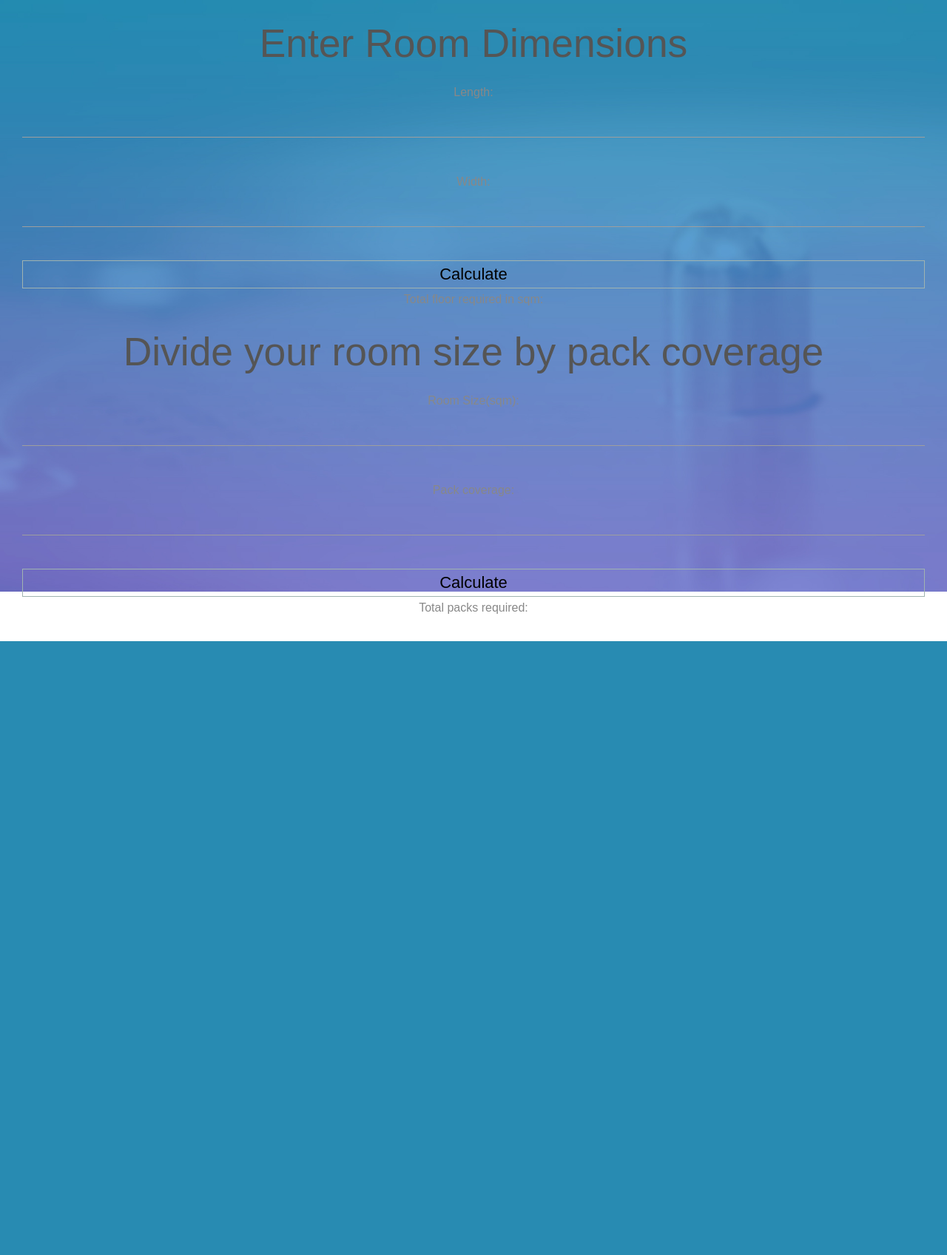
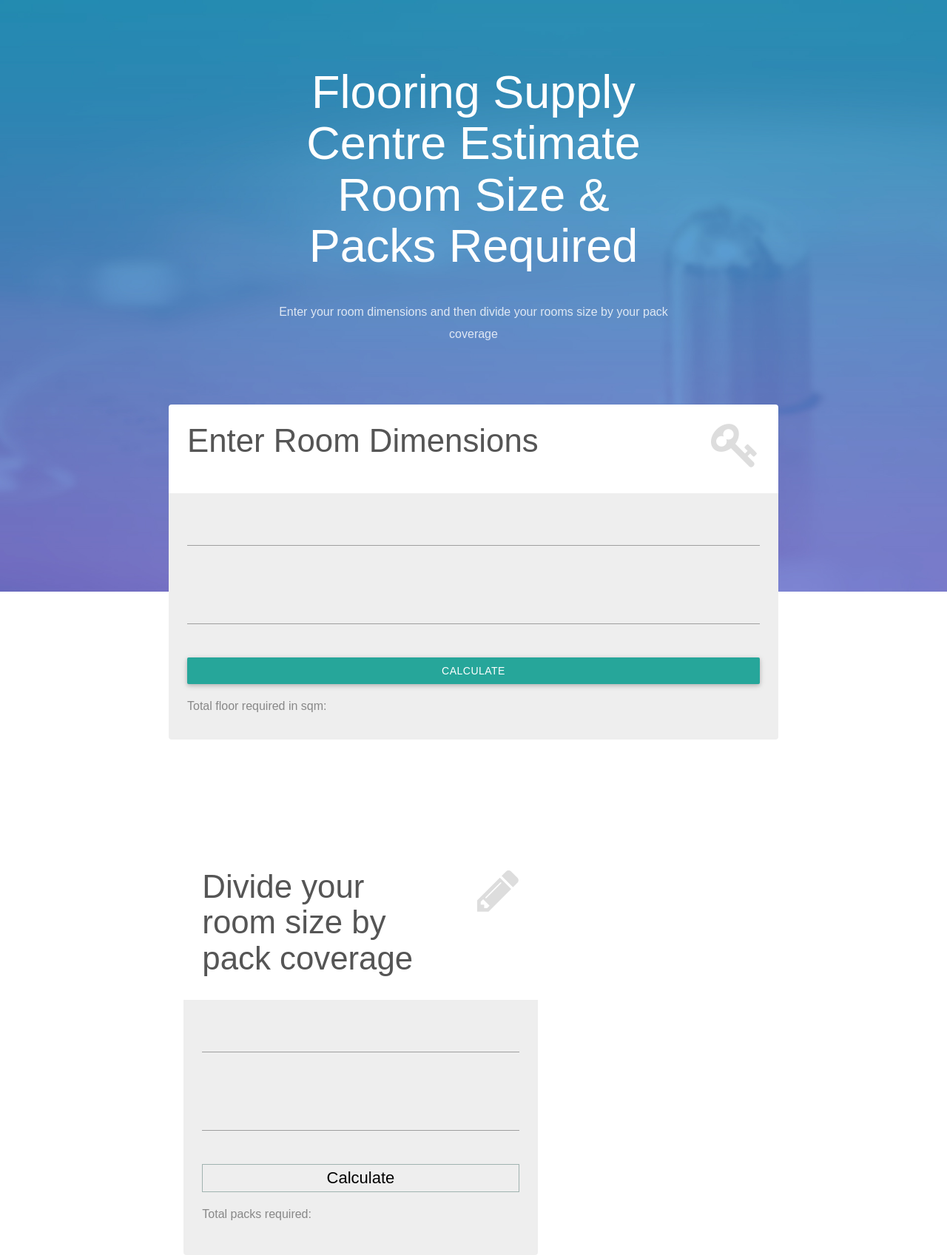
Before and after one commit to Lawqq/floorcalcu, a PHP site: page / in a window 1280 px wide. Shown: the whole page at 74% size. Before the commit the page ends 867 px from the top, so only its background shows below. Run offline with PHP 8.4, Linux system fonts and the light colour scheme.

Commit message:
fix css with divs

```diff
--- a/index.php
+++ b/index.php
@@ -16,25 +16,91 @@
 		</style>
 		</head>
 	<body>
-	<h2>Enter Room Dimensions</h2>
-		<form>
-			Length: <input type="text" id="firstNumber" /><br>
-			Width: <input type="text" id="secondNumber" /><br>
-			<input type="button" onClick="multiplyBy()" Value="Calculate" />
-		</form>
+
+	    <div class="top-content">
+
+            <div class="inner-bg">
+                <div class="container">
+
+                    <div class="row">
+                        <div class="col-sm-8 col-sm-offset-2 text">
+                            <h1><strong>Flooring Supply Centre</strong> Estimate Room Size &amp; Packs Required</h1>
+                            <div class="description">
+                            	<p>Enter your room dimensions and then divide your rooms size by your pack coverage</p>
+                            </div>
+                        </div>
+                    </div>
+
+                    <div class="form-box">
+	                        	<div class="form-top">
+	                        		<div class="form-top-left">
+										<h3>Enter Room Dimensions</h3>
+											</div>
+											<div class="form-top-right">
+	                        			<i class="fa fa-key"></i>
+	                        		</div>
+	                        		</div>
+								<div class="form-bottom">
+				                    <form role="form" action="" method="post" class="login-form">
+				                    	<div class="form-group">
+				                    		<label class="sr-only" for="form-username">Length: </label><input type="text" id="firstNumber" /><br>
+				                    		</div>
+				                    <div class="form-group">
+				                       <label class="sr-only" for="form-username">
+											Width: </label><input type="text" id="secondNumber" /><br>
+			<input type="submit" class="btn" onClick="multiplyBy()" Value="Calculate" />
+			</div>
+
 			<p>Total floor required in sqm:<br>
 			<span id = "result"></span>
 			</p>
+			</form>
+			</div>
+			</div>
+			</div>
+			</div>
 
+
+				<div class="col-sm-1 middle-border"></div>
+                        <div class="col-sm-1"></div>
+
+                        <div class="col-sm-5">
+
+                        	<div class="form-box">
+                        		<div class="form-top">
+	                        		<div class="form-top-left">
 			<form>
-				<H2> Divide your room size by pack coverage </H2>
-				Room Size(sqm): <input type="text" id="thirdNumber" /><br>
-				Pack coverage: <input type="text" id="fourthNumber" /><br>
+				<H3> Divide your room size by pack coverage </H3>
+				</div>
+					<div class="form-top-right">
+	                        			<i class="fa fa-pencil"></i>
+	                        				</div>
+	                            </div>
+	                            <div class="form-bottom">
+				                    <form role="form" action="" method="post" class="registration-form">
+				                    	<div class="form-group">
+				                    		<label class="sr-only" for="form-first-name">
+				Room Size(sqm): </label> <input type="text" id="thirdNumber" /><br>
+				</div>
+				<div class="form-group">
+				                        	<label class="sr-only" for="form-last-name">
+				Pack coverage: </label><input type="text" id="fourthNumber" /><br>
 				<input type="button" onClick="divideBy()" Value="Calculate" />
+				</div>
 			</form>
 				<p>Total packs required: <br>
 				<span id = "result2"></span>
 				</p>
+				         </div>
+                        	</div>
+
+                        </div>
+                    </div>
+
+                </div>
+            </div>
+
+        </div>
 
 										<script type="text/javascript">
 												function multiplyBy()
```
